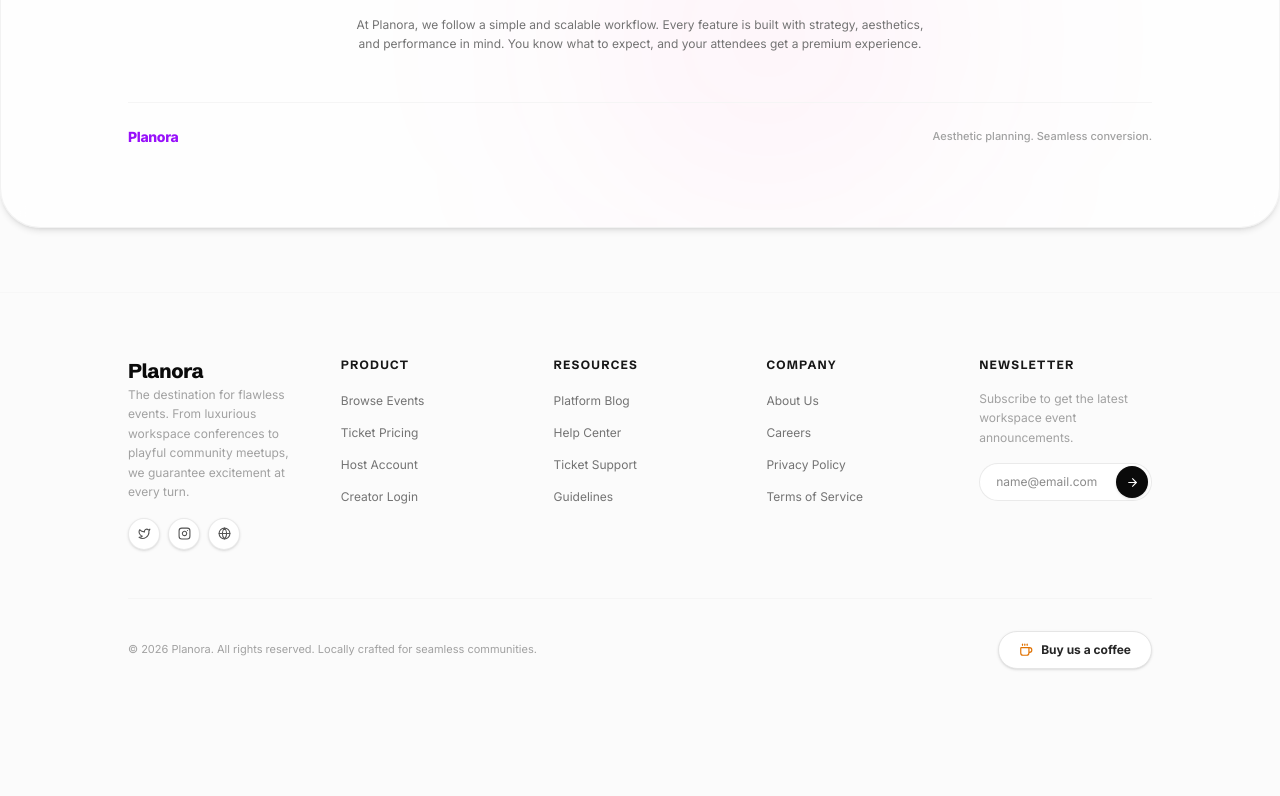
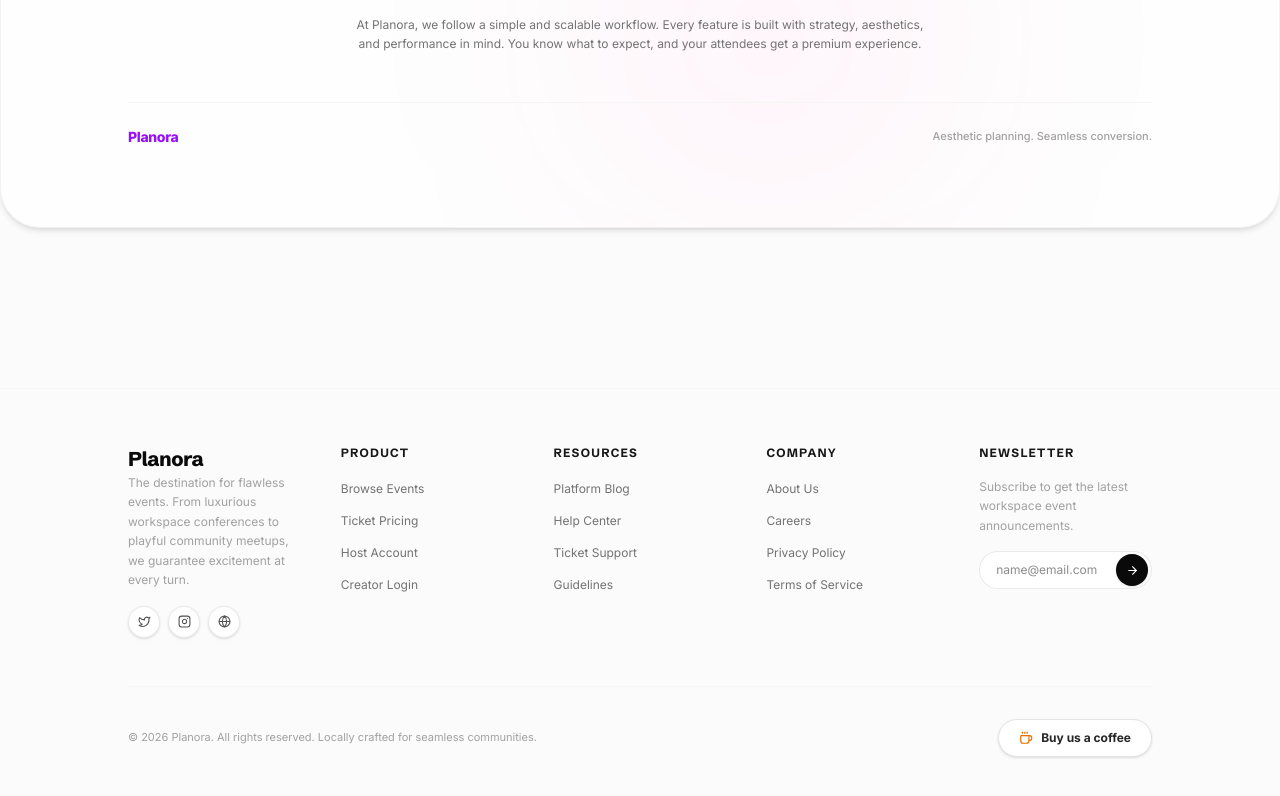
Before and after one commit to Bhavyag-dev/Planora, a React (Vite) app in the folder frontend/: page / in a window 1280 px wide. Shown: the part 6238-7034 px from the top of the page. Built offline with nearby package versions, Linux system fonts and the light colour scheme; no server answers; a web font is replaced by a local one.

Commit message:
feat: add scroll-triggered sticky reveal animation to the footer section

```diff
--- a/frontend/src/pages/Landing.tsx
+++ b/frontend/src/pages/Landing.tsx
@@ -37,6 +37,40 @@ export function Landing() {
   const [mobileMenuOpen, setMobileMenuOpen] = useState(false);
   const [openFaq, setOpenFaq] = useState<number | null>(null);
   const [previewTab, setPreviewTab] = useState<'events' | 'tickets' | 'create'>('events');
+
+  const footerContainerRef = useRef<HTMLDivElement>(null);
+  const [prefersReducedMotion, setPrefersReducedMotion] = useState(false);
+
+  useEffect(() => {
+    const mediaQuery = window.matchMedia('(prefers-reduced-motion: reduce)');
+    setPrefersReducedMotion(mediaQuery.matches);
+    const handler = (e: MediaQueryListEvent) => setPrefersReducedMotion(e.matches);
+    mediaQuery.addEventListener('change', handler);
+    return () => mediaQuery.removeEventListener('change', handler);
+  }, []);
+
+  // Track scroll of the entire footer wrapper container relative to viewport
+  const { scrollYProgress: footerScrollProgress } = useScroll({
+    target: footerContainerRef,
+    offset: ["start end", "end end"]
+  });
+
+  // Map progress [0.8, 1.0] to Y translation [-140px, 0px]
+  const rawY = useTransform(footerScrollProgress, [0.8, 1.0], [-140, 0]);
+  // Map progress [0.8, 1.0] to Opacity [0, 0.8]
+  const rawOpacity = useTransform(footerScrollProgress, [0.8, 1.0], [0, 0.8]);
+
+  // Apply a smooth premium spring transition with mass/lag
+  const smoothY = useSpring(rawY, {
+    stiffness: 40, // lower stiffness = heavier, slower movement
+    damping: 20,   // damping = smooth settling without bounce
+    mass: 1.5      // mass = inertia/lag
+  });
+
+  const smoothOpacity = useSpring(rawOpacity, {
+    stiffness: 50,
+    damping: 25
+  });
 
   // Navbar shrink scroll triggers (copied collapse physics from Fetchz)
   const { scrollY } = useScroll();
@@ -1140,8 +1174,12 @@ export function Landing() {
         </div>
       </section>
 
-      {/* Proper Footer Container (Testimonials quote with cursive, rich menus, newsletter, social, copyright) */}
-      <footer className="relative bg-[#fbfbfb] border-t border-neutral-100/60 pt-12 pb-20 z-10">
+      {/* Footer Wrapper Container to enable Sticky Pinned Animation */}
+      <div ref={footerContainerRef} className="relative w-full bg-[#fbfbfb] overflow-visible">
+        {/* Spacer above the footer to create the sticky scroll track */}
+        <div className="h-[12vh] w-full pointer-events-none" />
+
+        <footer className="sticky bottom-0 z-20 bg-[#fbfbfb] border-t border-neutral-100/60 pt-10 pb-12 w-full">
           <div className="mx-auto max-w-7xl px-6 lg:px-8 space-y-12">
 
 
@@ -1256,14 +1294,14 @@ export function Landing() {
           </div>
         </footer>
 
-      {/* Separate Watermark block BELOW the proper footer, collapsing cleanly on scroll */}
-      <div className="relative w-full bg-[#fbfbfb] pb-12 pt-4 select-none overflow-visible z-0">
-        <div className="w-full text-center">
+        {/* Large Watermark Wordmark */}
+        <div className="relative w-full pb-2 pt-0 mt-4 select-none overflow-visible z-10 text-center pointer-events-none">
           <motion.span
             style={{
-              y: (1 - scrollRatio) * -180
+              y: prefersReducedMotion ? 0 : smoothY,
+              opacity: prefersReducedMotion ? 0.8 : smoothOpacity
             }}
-            className="inline-block font-display font-black text-[13.5vw] tracking-[0.06em] text-[#ececee]/80 uppercase leading-none transform scale-x-[1.05] origin-center z-0"
+            className="inline-block font-display font-black text-[13.5vw] tracking-[0.06em] text-[#ececee]/80 uppercase leading-none transform scale-x-[1.05] origin-center"
           >
             Planora
           </motion.span>
```
Lines whose indentation alone changed are shown as unchanged.
